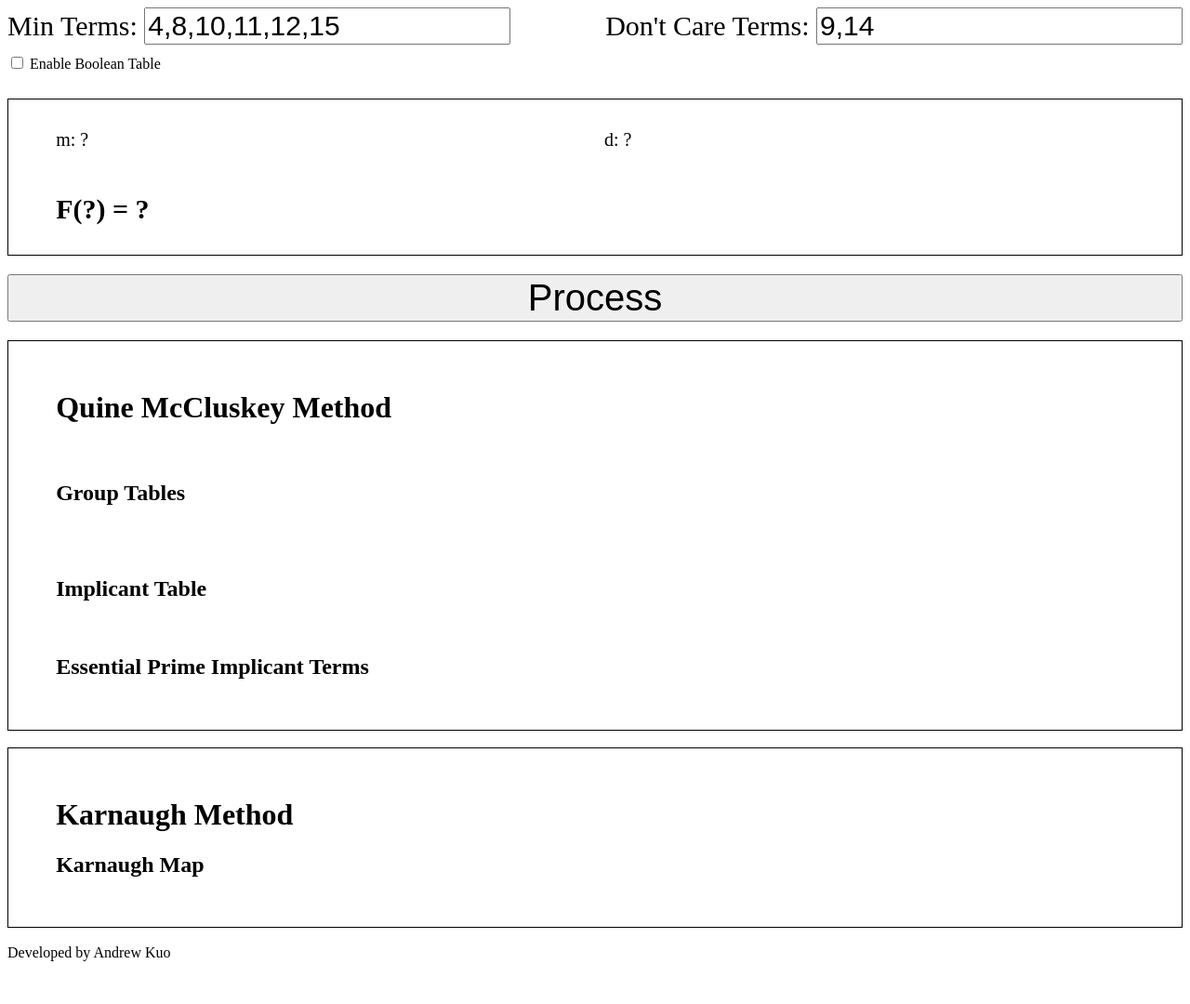
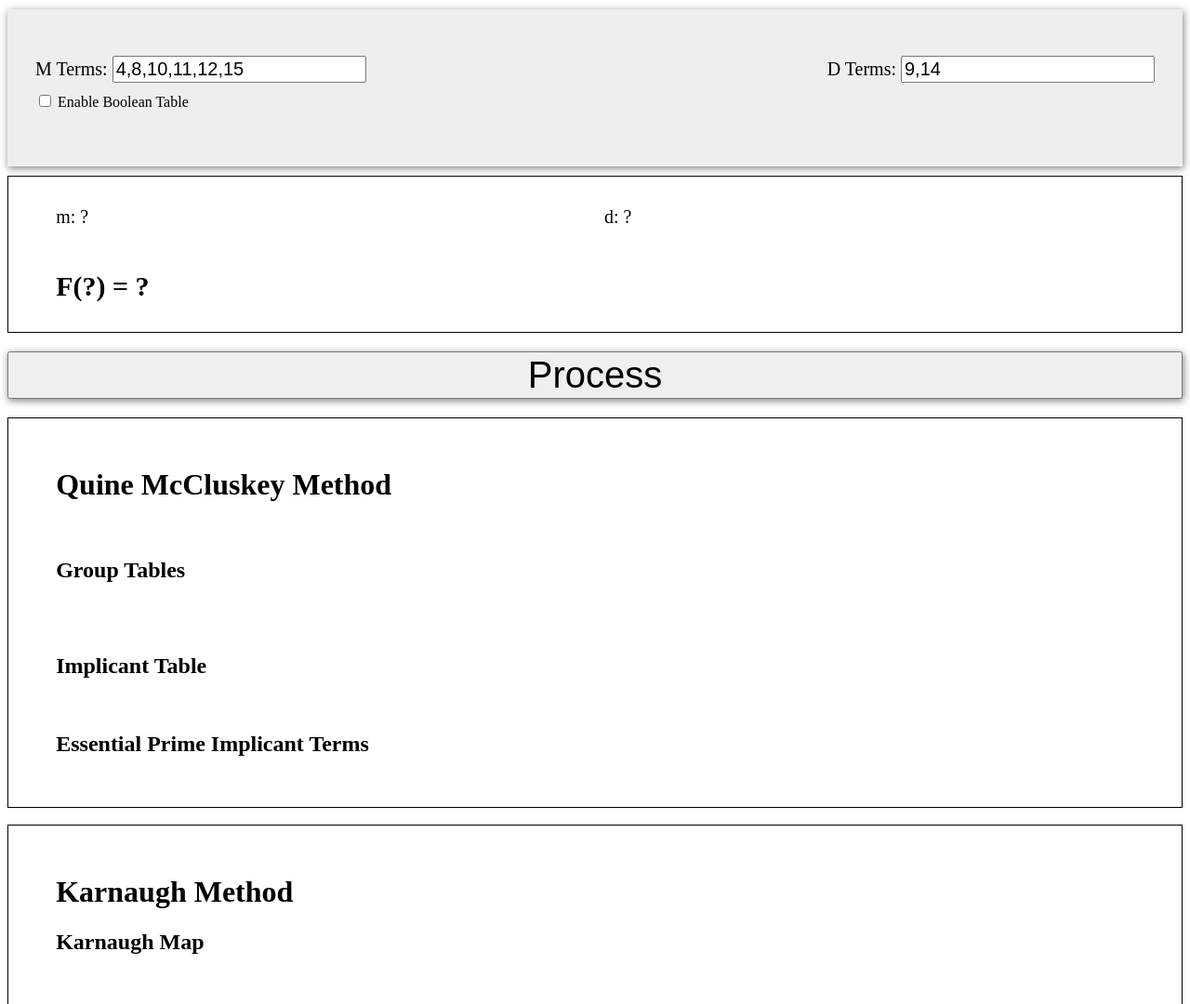
Before and after one commit to andykuo1/bool-min, a plain HTML site: page index.html in a window 1280 px wide. Shown: the top 1080 px of the page at 93% size. Before the commit the page ends 1042 px from the top, so only its background shows below. Drawn offline with nearby package versions, Linux system fonts and the light colour scheme.

Commit message:
Added fancy css styles

```diff
--- a/index.html
+++ b/index.html
@@ -175,19 +175,17 @@
 </head>
 
 <body onload="init()">
-  <div>
+  <header>
     <span class="input">
-      Min Terms: <input id="inputm" value="4,8,10,11,12,15" />
+      M Terms: <input id="inputm" value="4,8,10,11,12,15" />
     </span>
     <span class="input" style="float: right">
-      Don't Care Terms: <input id="inputd" value="9,14"/>
+      D Terms: <input id="inputd" value="9,14"/>
     </span>
     <span style="display:block; clear: both; margin: 10px 0">
       <input type="checkbox" id="inputc"> Enable Boolean Table
     </span>
-  </div>
-
-  <br />
+  </header>
 
   <div class="output">
     <div style="column-count: 2; column-span: 1; display: block; clear: both; width: 100%">
@@ -231,12 +229,7 @@
     <h1 id="solution" style="text-align: center"></h1>
   </div>
 
-  <br />
-
-  <subtitle>Developed by Andrew Kuo</subtitle>
-
-  <br />
-
+  <footer style="text-align: center">Developed by Andrew Kuo</footer>
 </body>
 
 </html>
--- a/style.css
+++ b/style.css
@@ -2,6 +2,10 @@
 table {
   border-collapse: separate;
   border-spacing: 0;
+  border-style: solid;;
+  border-color: #888;
+  border-radius: 4px;
+  box-shadow: 1px 2px 4px rgba(0, 0, 0, .5);
 }
 
 th
@@ -15,14 +19,27 @@ td
   padding: 4px;
 }
 
+button
+{
+  box-shadow: 1px 2px 8px rgba(0, 0, 0, .5);
+}
+
 .output-qm #essentialtable td, .output-km #kmap td
 {
   text-align: center;
 }
 
+header, footer
+{
+  margin: 10px 0;
+  padding: 50px 30px;
+  background-color: #eee;
+  box-shadow: 1px 2px 8px rgba(0, 0, 0, .5);
+}
+
 input, .input {
   display: inline-block;
-  font-size: 30px;
+  font-size: 20px;
 }
 .output {
   font-size: 20px;
```
